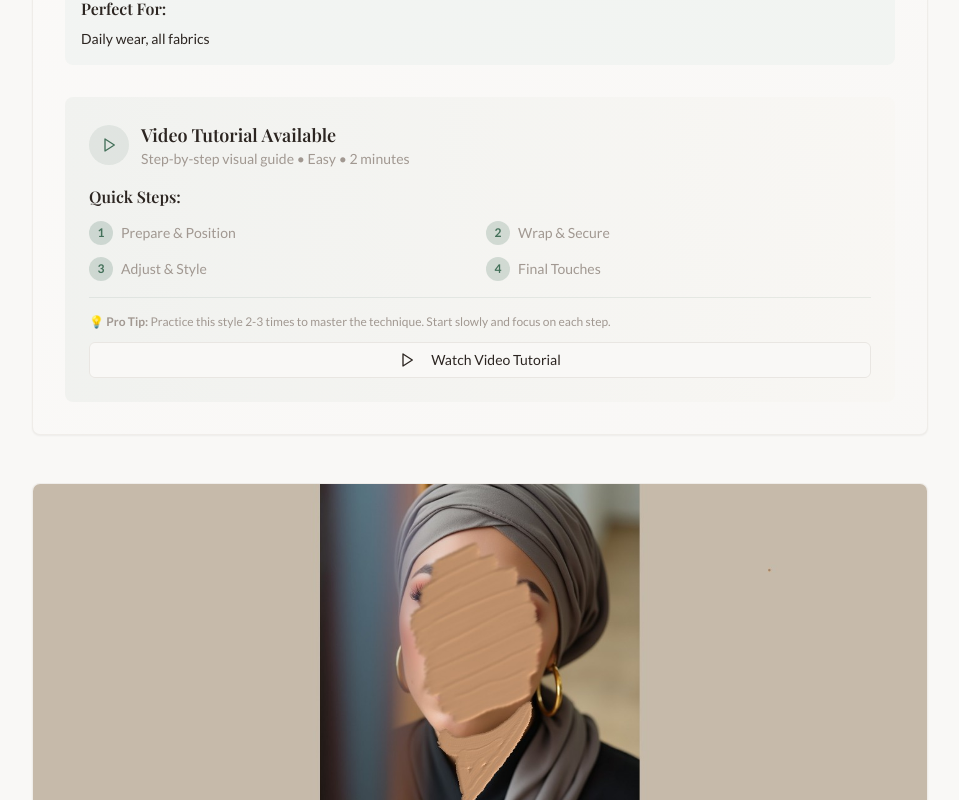
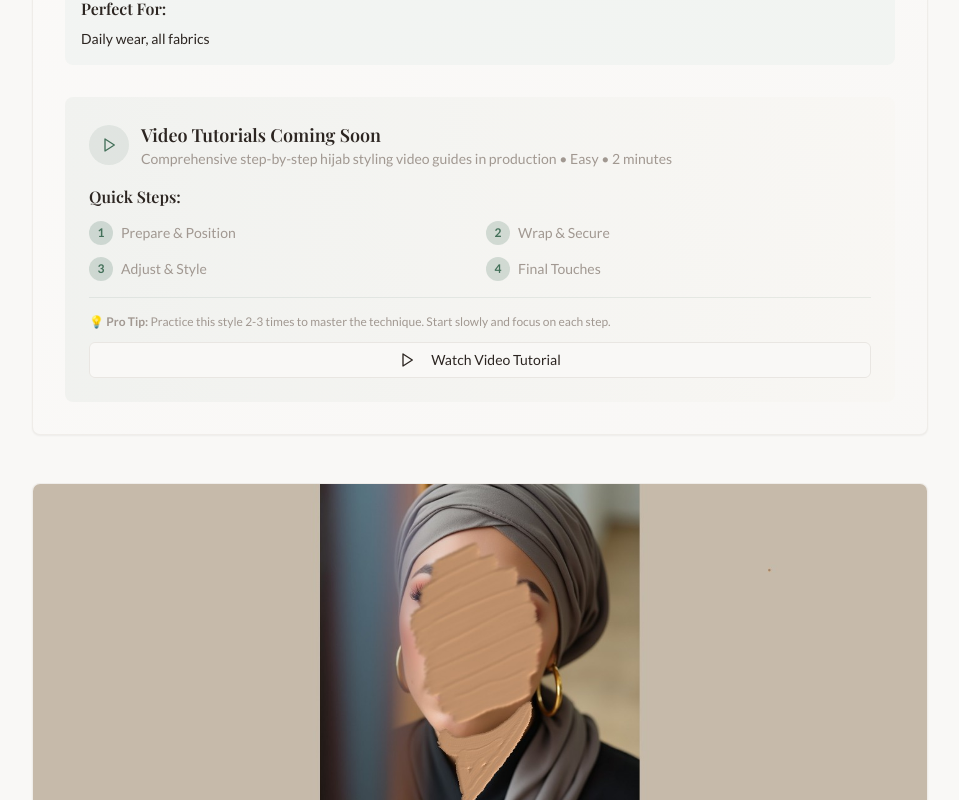
Before and after one commit to elvin52/next-flow-shop, a React (Vite) app: page /blog/hijab-styles-guide in a window 1280 px wide. Shown: the part 2280-3080 px from the top of the page, without its empty margins (160-1119 px from the left). Built offline with nearby package versions, Linux system fonts and the light colour scheme.

Commit message:
Update Hijab Styles Guide
Update the Hijab Styles Guide page to mention that video tutorials are coming soon, as there is no video available currently. This change is SEO friendly.

```diff
--- a/src/pages/HijabStyleGuide.tsx
+++ b/src/pages/HijabStyleGuide.tsx
@@ -455,8 +455,8 @@ const HijabStyleGuide = () => {
                                   <Play className="h-4 w-4 text-primary" />
                                 </div>
                                 <div>
-                                  <h4 className="font-semibold text-lg">Video Tutorial Available</h4>
-                                  <p className="text-sm text-[hsl(var(--warm-gray))]">Step-by-step visual guide • {style.difficulty} • {style.time}</p>
+                                  <h4 className="font-semibold text-lg">Video Tutorials Coming Soon</h4>
+                                  <p className="text-sm text-[hsl(var(--warm-gray))]">Comprehensive step-by-step hijab styling video guides in production • {style.difficulty} • {style.time}</p>
                                 </div>
                               </div>
 
```
